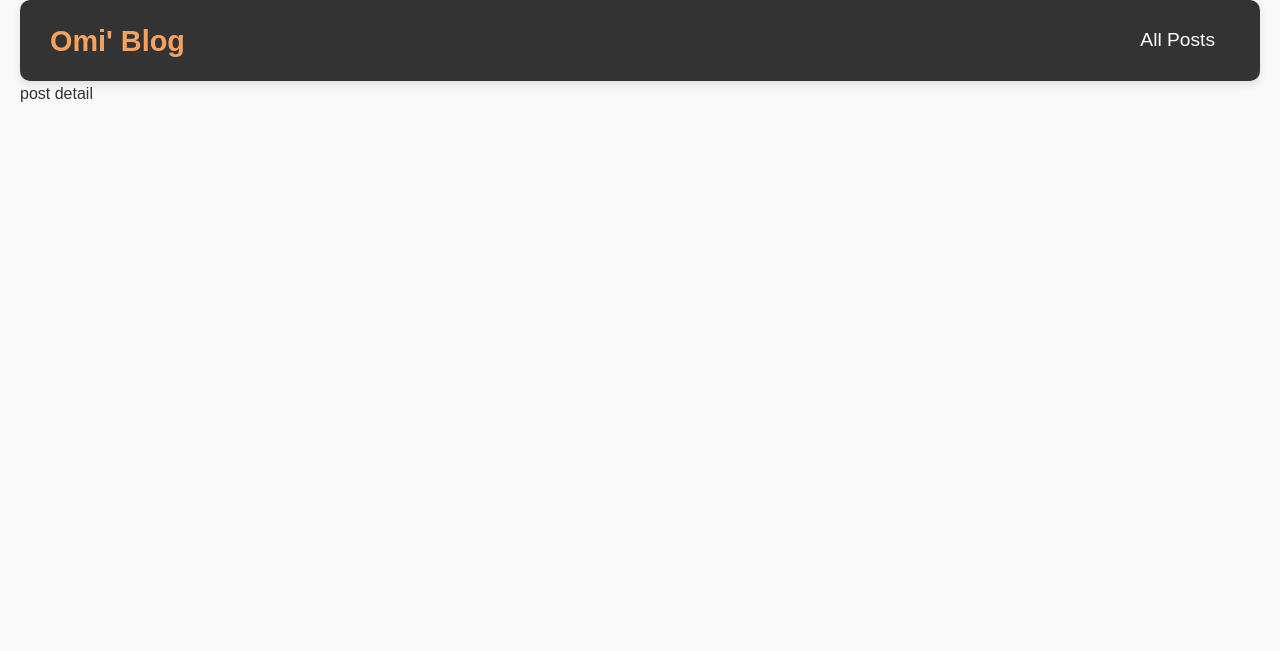
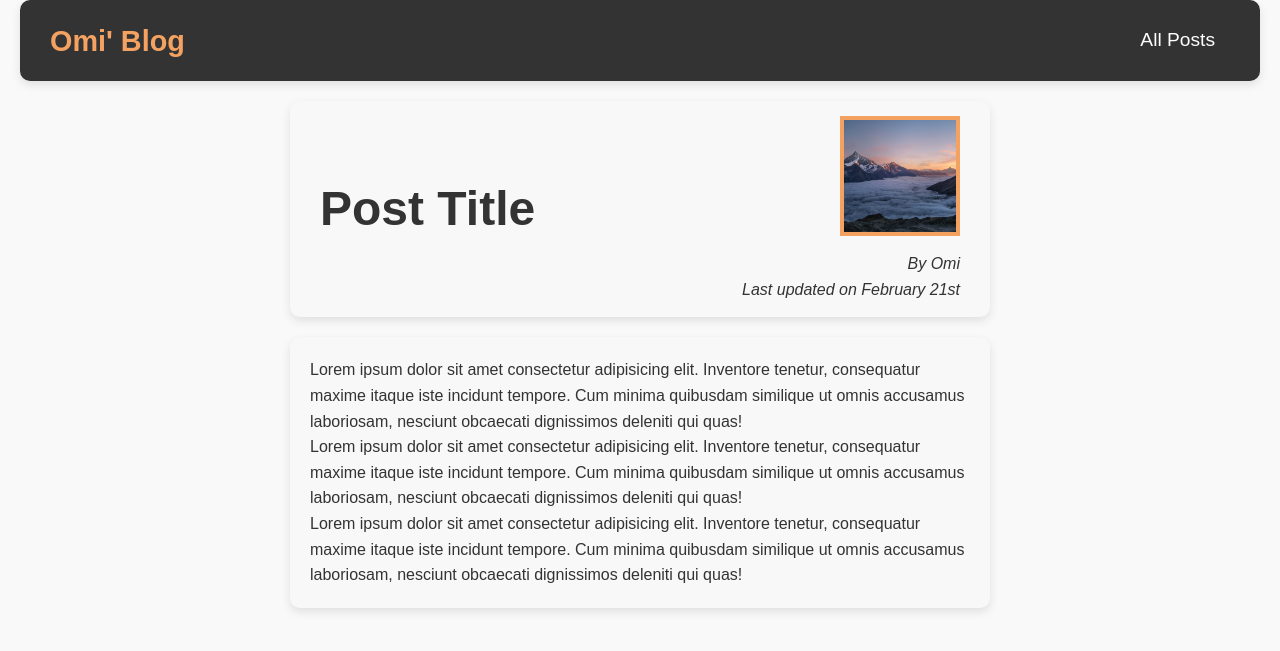
Before and after one commit to JJILU/DJANGO_BLOG_WEBSITE, a Django app: template blog/templates/blog/post-details.html in a window 1280 px wide. Shown: the top 651 px of the page. Run offline with Django 5.2, Linux system fonts and the light colour scheme; the template is opened without the code that fills it, so the values that code supplies are empty.

Commit message:
second commit

```diff
--- a/blog/static/blog/all-posts.css
+++ b/blog/static/blog/all-posts.css
@@ -47,6 +47,11 @@ ul {
   object-fit: cover;
 }
 
+
+
+
+
+
 /* Responsive Design */
 @media (max-width: 600px) {
   #all-posts {
--- /dev/null
+++ b/blog/static/blog/post-detail.css
@@ -0,0 +1,89 @@
+
+
+
+
+
+/* Summary Section */
+
+section#summary h2 {
+ font-size: 3rem;
+}
+
+article {
+  display: flex;
+  flex-direction: column;
+  align-items: flex-end;
+}
+
+/* address em {
+  margin-left: 160px;
+}
+time {
+  font-weight: bold;
+} */
+
+#main-navigation {
+  display: flex;
+  justify-content: space-between;
+  align-items: center;
+  background-color: #333;
+  padding: 15px 30px;
+  border-radius: 10px;
+  box-shadow: 0 4px 10px rgba(0, 0, 0, 0.1);
+}
+
+#summary {
+  display: flex;
+  justify-content: space-between;
+  align-items: center;
+  padding: 15px 30px; /* Reduced padding */
+  background-color: #f8f8f8;
+  border-radius: 10px;
+  max-width: 700px;  /* Smaller width */
+  margin: 20px auto; /* Reduced margin */
+  box-shadow: 0 4px 10px rgba(0, 0, 0, 0.1);
+}
+
+#main-navigation h1 a {
+  color: #f4a261;
+  text-decoration: none;
+  font-size: 1.8rem;
+  font-weight: bold;
+}
+
+#main-navigation nav a {
+  color: white;
+  text-decoration: none;
+  font-size: 1.2rem;
+  padding: 8px 15px;
+  border-radius: 5px;
+  transition: background 0.3s ease-in-out;
+}
+
+#main-navigation nav a:hover {
+  background: #f4a261;
+  color: #333;
+}
+
+
+#summary img {
+  width: 120px;
+  height: 120px;
+  border: 4px solid #f4a261;
+  object-fit: cover;
+  margin-bottom: 15px;
+  transition: transform 0.3s ease-in-out;
+}
+
+/* Main Content */
+#main-content {
+  display: flex;
+  flex-direction: column;
+  align-items: center;
+  padding: 20px; /* Reduced padding */
+  background-color: #f8f8f8;
+  border-radius: 10px;
+  max-width: 700px;  /* Smaller width */
+  margin: 20px auto; /* Reduced margin */
+  box-shadow: 0 4px 10px rgba(0, 0, 0, 0.1);
+}
--- a/blog/templates/blog/include/post.html
+++ b/blog/templates/blog/include/post.html
@@ -2,7 +2,7 @@
 
 <li>
   <article class="post">
-    <a href="">
+    <a href="{% url "posts-details-page" "the-mountains" %}">
       <img src="{% static "blog/images/mountains.jpg" %}" width="200"
       height="200" alt="Mountain Hiking">
       <div class="post__content">
--- a/blog/templates/blog/post-details.html
+++ b/blog/templates/blog/post-details.html
@@ -1,8 +1,37 @@
 {% extends "app.html" %}
+{% load static %}
 
-{% block title %}{% endblock  %}
+{% block title %}
+This Post Title
+{% endblock  %}
+
+{% block css_files %}
+<link rel="stylesheet" href="{% static "blog/post-detail.css" %}?v={{ timestamp }}">
+{% comment %} <link rel="stylesheet" href="{% static 'css/style.css' %}?v={{ timestamp }}"> {% endcomment %}
+{% endblock %}
 
 {% block content %}
 {% comment %} {% include "include/header.html" %} {% endcomment %}
-post detail
+
+
+<section id="summary">
+  <h2>Post Title</h2>
+  <article>
+    <img src="{% static "blog/images/mountains.jpg" %}" alt="Post Title">
+    <address><em>By Omi</em></address>
+    <div><em>Last updated on
+      <time>February 21st</time></em>
+    </div>
+  </article>
+</section>
+
+
+<main id="main-content">
+  <p>Lorem ipsum dolor sit amet consectetur adipisicing elit. Inventore tenetur, consequatur maxime itaque iste incidunt tempore. Cum minima quibusdam similique ut omnis accusamus laboriosam, nesciunt obcaecati dignissimos deleniti qui quas!
+  </p>
+  <p>Lorem ipsum dolor sit amet consectetur adipisicing elit. Inventore tenetur, consequatur maxime itaque iste incidunt tempore. Cum minima quibusdam similique ut omnis accusamus laboriosam, nesciunt obcaecati dignissimos deleniti qui quas!
+  </p>
+  <p>Lorem ipsum dolor sit amet consectetur adipisicing elit. Inventore tenetur, consequatur maxime itaque iste incidunt tempore. Cum minima quibusdam similique ut omnis accusamus laboriosam, nesciunt obcaecati dignissimos deleniti qui quas!
+  </p>
+</main>
 {% endblock  %}
--- a/blog/views.py
+++ b/blog/views.py
@@ -11,5 +11,5 @@ def posts(request):
     return render(request, "blog/all-posts.html", {'timestamp': now().timestamp()})
 
 
-def post_detail(request):
+def post_detail(request, slug):
     return render(request, "blog/post-details.html", {'timestamp': now().timestamp()})
--- a/templates/app.html
+++ b/templates/app.html
@@ -8,7 +8,7 @@
   <meta http-equiv="X-UA-Compatible" content="IE=edge">
   <meta name="viewport" content="width=device-width, initial-scale=1.0">
   <title>{% block title %}{% endblock  %}</title>
-  <link rel="icon" href="{% static "favicons/database-minus.svg" %}" type="image/x-icon">
+  <link rel="icon" href="{% static "favicons/blog-writing.svg" %}" type="image/x-icon">
   <link rel="stylesheet" href="{% static "base.css" %}">
   {% block css_files %}{% endblock  %}
 </head>
```
Also changed, not shown: static/favicons/blog-writing.svg (added).
